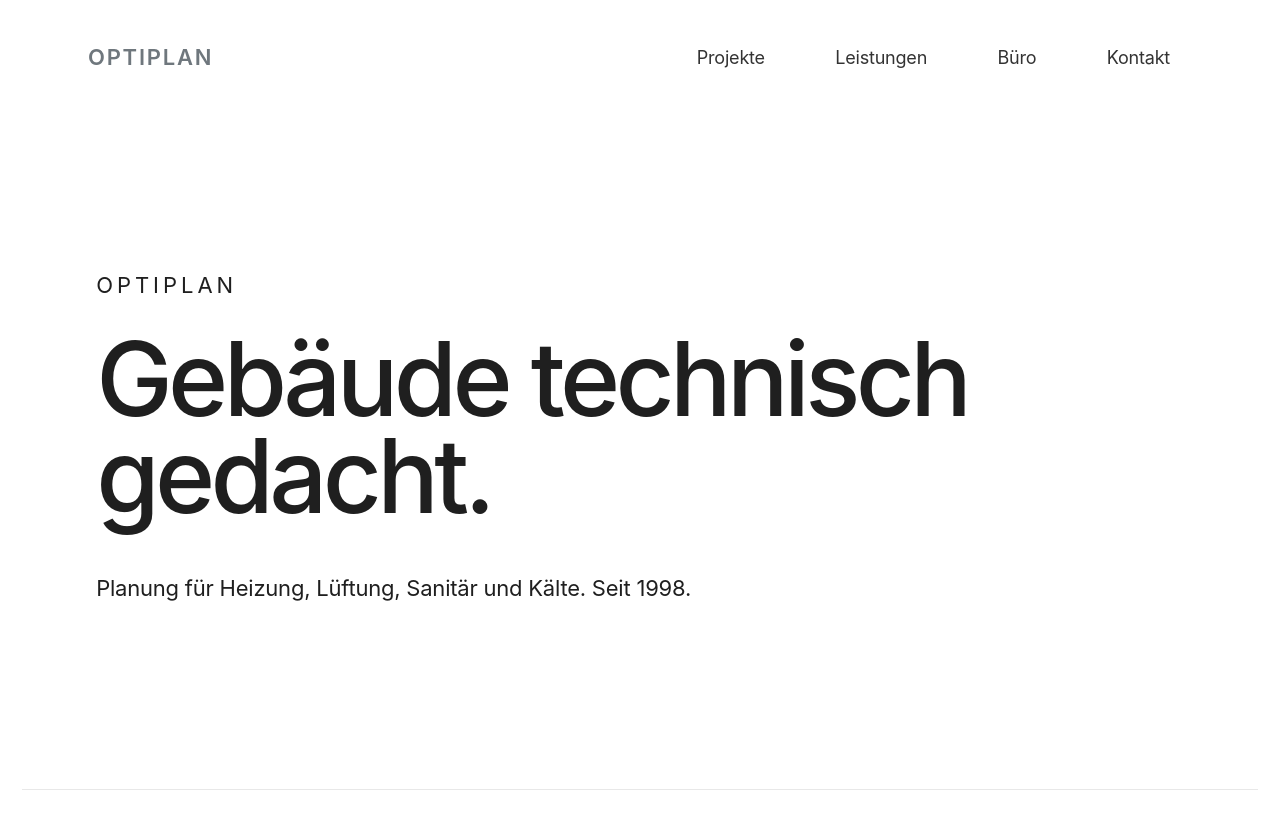
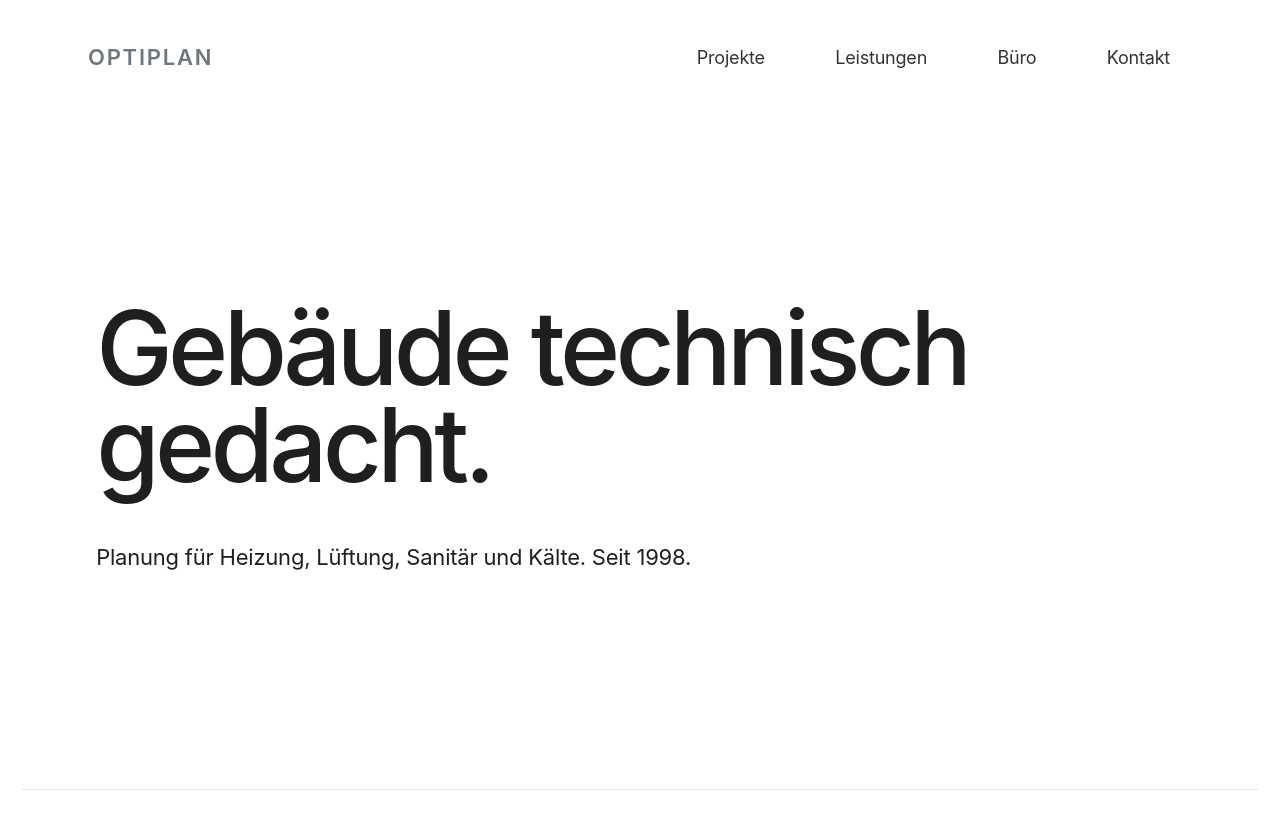
Before and after one commit to gryphiusodenhobler/www.optiplan.at, a Jekyll site: the page built from index.md, in a window 1280 px wide and 900 px high. Shown: the top 829 px of the window. Built offline with Jekyll 4.4.1, drawn with Linux system fonts in a browser that asks for light colours; cached includes are drawn as plain includes.

Commit message:
Update index.md

```diff
--- a/index.md
+++ b/index.md
@@ -8,7 +8,6 @@ header:
 
 <section class="hero-section">
   <div class="hero-inner">
-    <p class="hero-kicker">OPTIPLAN</p>
 
     <h1>
       Gebäude technisch gedacht.
```
